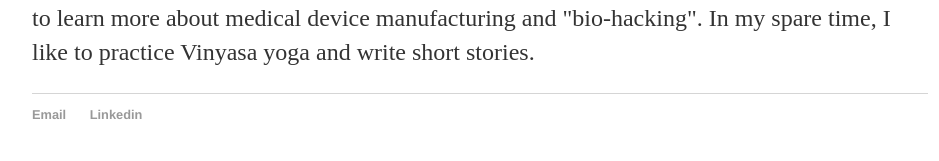
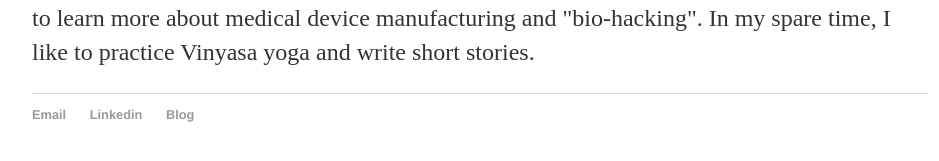
Before and after one commit to amyqiu/amyqiu, a Jekyll site: the page built from Resume/index.html, in a window 1280 px wide. Shown: the part 296-457 px from the top of the page, without its empty margins (160-1099 px from the left). Built offline with Jekyll 4.4.1, drawn with Linux system fonts in a browser that asks for light colours.

Commit message:
Update default.html

```diff
--- a/_layouts/default.html
+++ b/_layouts/default.html
@@ -22,6 +22,7 @@
 	    		<ul>
 	        		<li><a href="mailto:yqqiu@uwaterloo.ca">Email</a></li>
 	        		<li><a href="https://ca.linkedin.com/in/yingquanqiu">Linkedin</a></li>
+	        		<li><a href="https://beginningsinbme.wordpress.com/">Blog</a></li>
 				</ul>
 			</footer>
 		</body>
```
